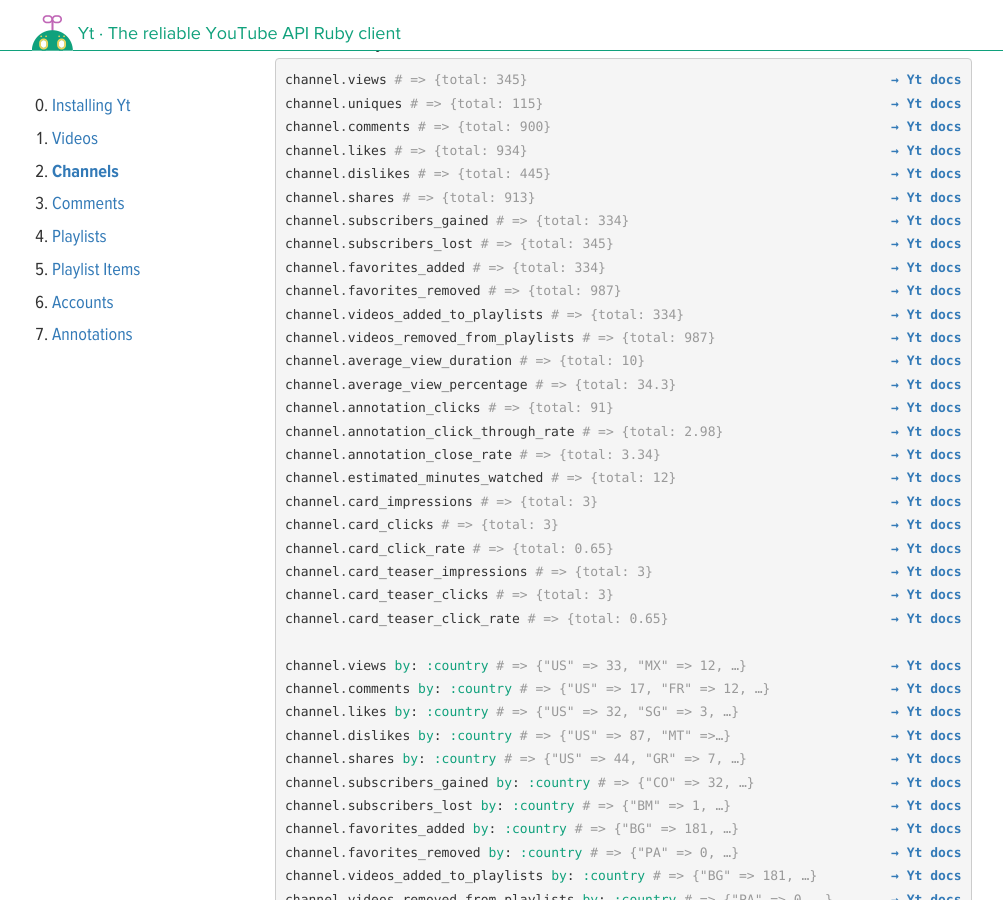
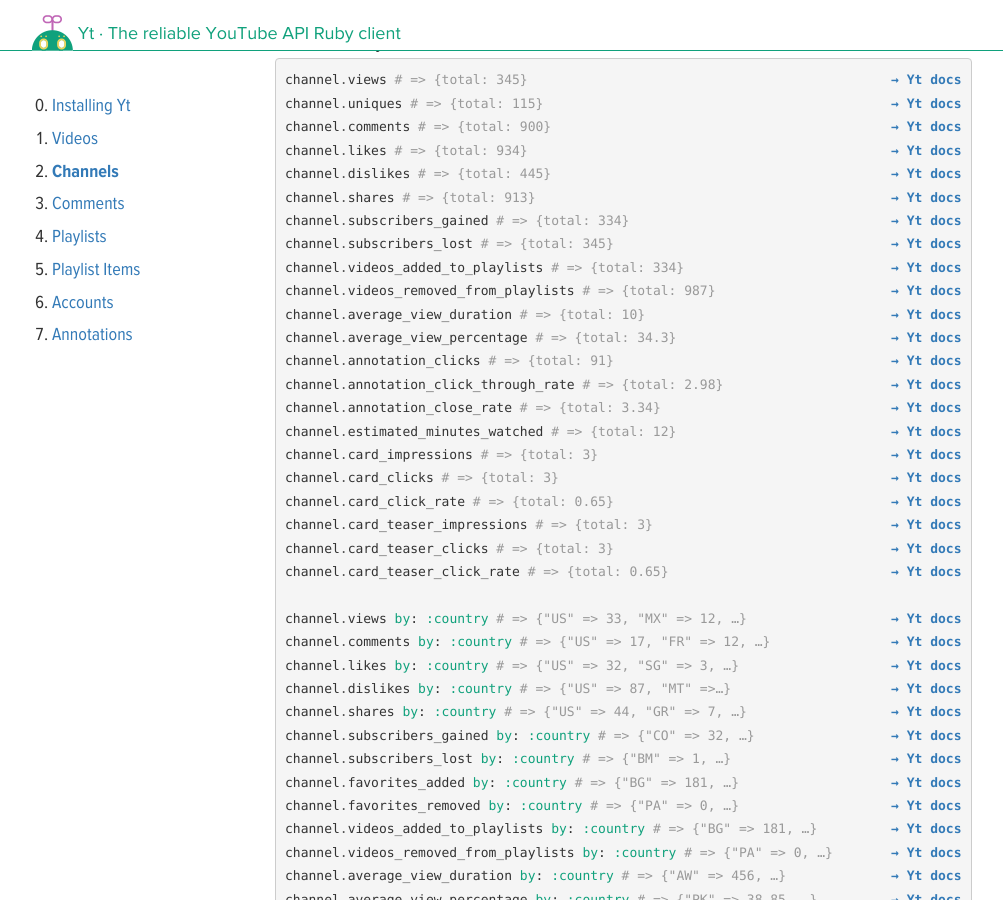
Before and after one commit to nullscreen/yt, a Jekyll site: the page built from channels.html, in a window 1280 px wide and 900 px high, scrolled down 2965 px. Shown: the whole window, without its empty margins (138-1141 px from the left). Built offline with Jekyll 4.4.1, drawn with Linux system fonts in a browser that asks for light colours; nearby versions of some CDN libraries; some web fonts are replaced.

Commit message:
Remove favorites_added and favorites_removed from gh-pages
https://github.com/Fullscreen/yt/blob/master/CHANGELOG.md#0260---2016-10-05

```diff
--- a/channels.html
+++ b/channels.html
@@ -170,8 +170,6 @@ channel.views in: {state: 'TX'} # => {total: 11}
 {% include doc.html link="Models/Channel#shares" %}{% include example.html object='channel' method='shares' result='{total: 913}' %}
 {% include doc.html link="Models/Channel#subscribers_gained" %}{% include example.html object='channel' method='subscribers_gained' result='{total: 334}' %}
 {% include doc.html link="Models/Channel#subscribers_lost" %}{% include example.html object='channel' method='subscribers_lost' result='{total: 345}' %}
-{% include doc.html link="Models/Channel#favorites_added" %}{% include example.html object='channel' method='favorites_added' result='{total: 334}' %}
-{% include doc.html link="Models/Channel#favorites_removed" %}{% include example.html object='channel' method='favorites_removed' result='{total: 987}' %}
 {% include doc.html link="Models/Channel#videos_added_to_playlists" %}{% include example.html object='channel' method='videos_added_to_playlists' result='{total: 334}' %}
 {% include doc.html link="Models/Channel#videos_removed_from_playlists" %}{% include example.html object='channel' method='videos_removed_from_playlists' result='{total: 987}' %}
 {% include doc.html link="Models/Channel#average_view_duration" %}{% include example.html object='channel' method='average_view_duration' result='{total: 10}' %}
--- a/videos.html
+++ b/videos.html
@@ -267,8 +267,6 @@ video.views in: {state: 'TX'} # => {total: 11}
 {% include doc.html link="Models/Video#shares" %}{% include example.html object='video' method='shares' result='{total: 223}' %}
 {% include doc.html link="Models/Video#subscribers_gained" %}{% include example.html object='video' method='subscribers_gained' result='{total: 232}' %}
 {% include doc.html link="Models/Video#subscribers_lost" %}{% include example.html object='video' method='subscribers_lost' result='{total: 904}' %}
-{% include doc.html link="Models/Video#favorites_added" %}{% include example.html object='video' method='favorites_added' result='{total: 224}' %}
-{% include doc.html link="Models/Video#favorites_removed" %}{% include example.html object='video' method='favorites_removed' result='{total: 322}' %}
 {% include doc.html link="Models/Video#videos_added_to_playlists" %}{% include example.html object='video' method='videos_added_to_playlists' result='{total: 224}' %}
 {% include doc.html link="Models/Video#videos_removed_from_playlists" %}{% include example.html object='video' method='videos_removed_from_playlists' result='{total: 322}' %}
 {% include doc.html link="Models/Video#average_view_duration" %}{% include example.html object='video' method='average_view_duration' result='{total: 23}' %}
```
